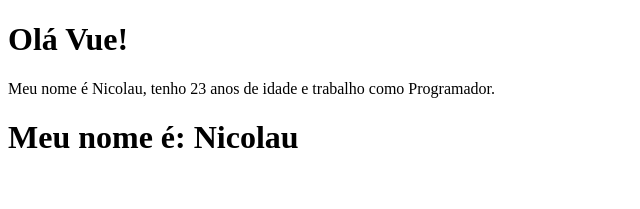
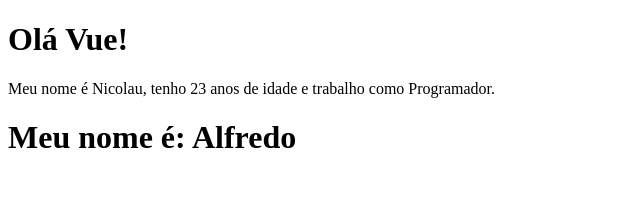
Before and after one commit to NicolauAlfredo/projecto_vue, a Vue app: page / in a window 1280 px wide. Shown: the top 209 px of the page, without its empty margins (0-640 px from the left). Built offline with nearby package versions, Linux system fonts and the light colour scheme.

Commit message:
Estudando LifeCycle

```diff
--- a/src/components/LifeCycle.vue
+++ b/src/components/LifeCycle.vue
@@ -12,6 +12,9 @@
         },
         created() {
             this.nome = 'Nicolau'
+        },
+        mounted() {
+            this.nome = "Alfredo"
         }
     }
 </script>
```
